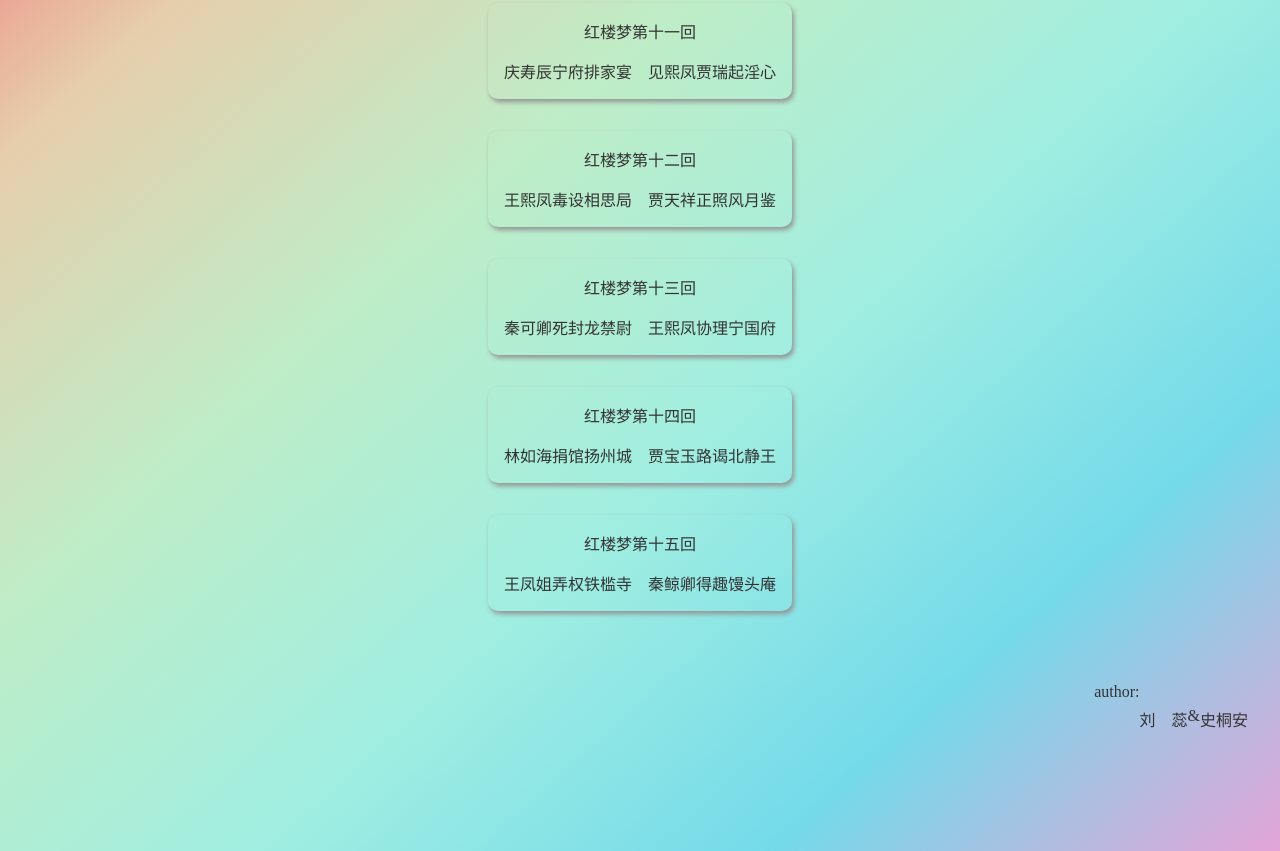
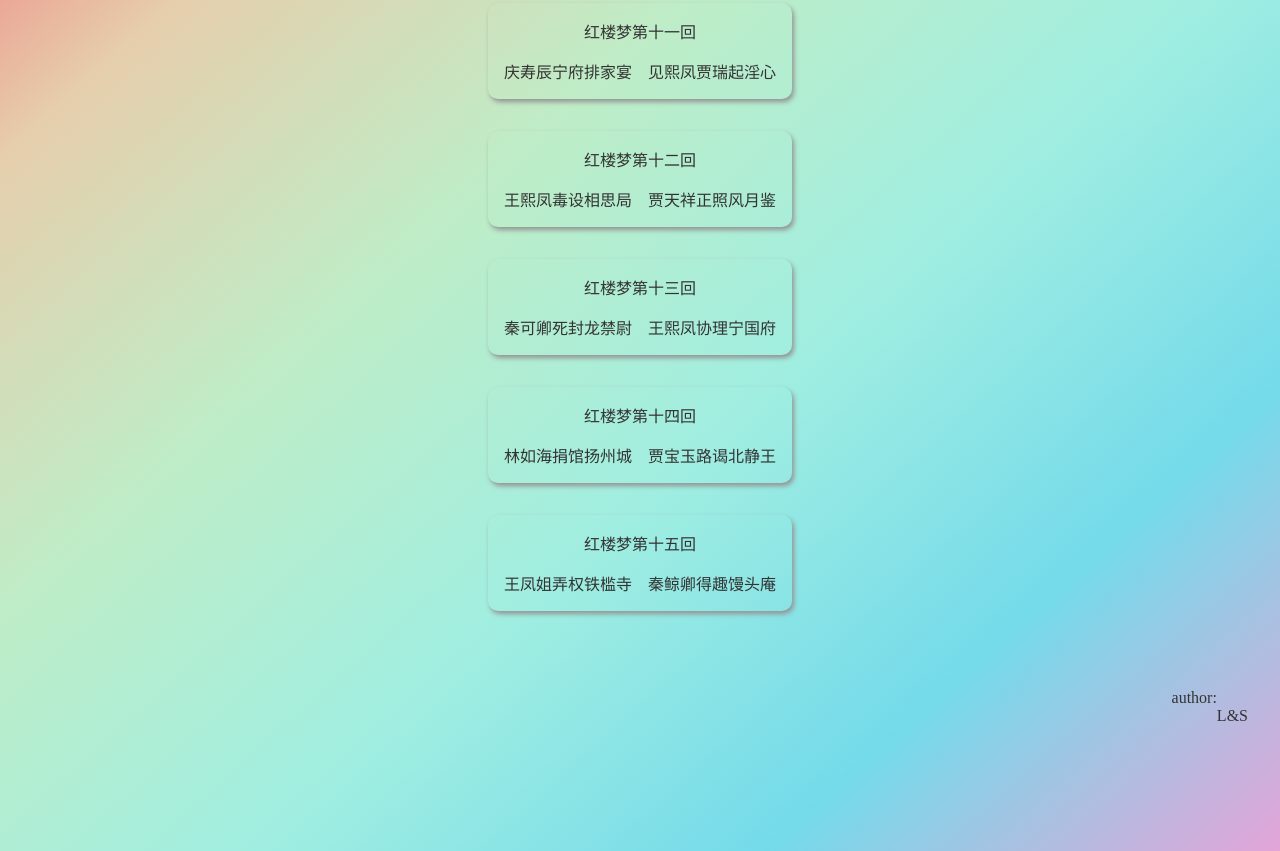
Before and after one commit to Antrairs/HongLouMeng, a plain HTML site: page index.html in a window 1280 px wide. Shown: the part 301-1152 px from the top of the page. Drawn offline with Linux system fonts and the light colour scheme.

Commit message:
Update index.html

```diff
--- a/index.html
+++ b/index.html
@@ -60,9 +60,9 @@
     <div id="info">
         <div id="author">
             <div id="au">author: </div>
-            <div class="author">刘　蕊</div>
+            <div class="author">L</div>
             <div class="separate">&</div>
-            <div class="author">史桐安</div>
+            <div class="author">S</div>
         </div>
     </div>
 </main>
```
